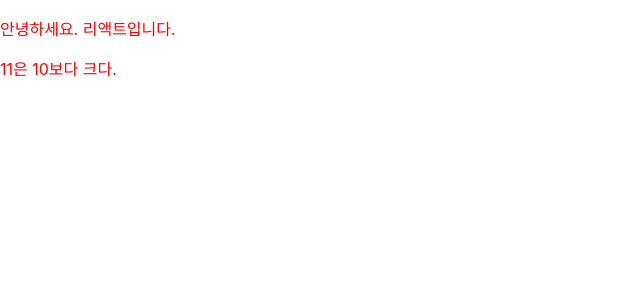
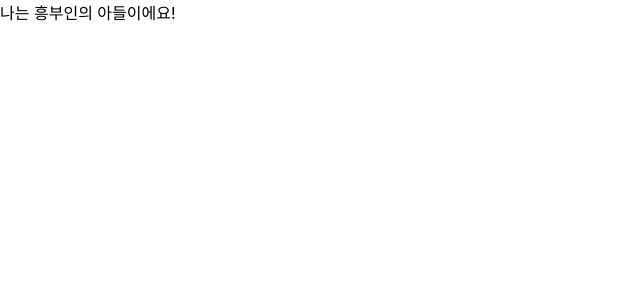
Before and after one commit to j-yesung/react-study, a React (Create React App) app in the folder go-react/: page / in a window 1280 px wide. Shown: the top 300 px of the page, without its empty margins (0-640 px from the left). Built offline with nearby package versions, Linux system fonts and the light colour scheme.

Commit message:
props 연습

```diff
--- a/go-react/src/App.js
+++ b/go-react/src/App.js
@@ -1,16 +1,21 @@
-import React from "react";
+import React from 'react';
+
+// props를 통해 부모 데이터를 전달받았다.
+function Son(props) {
+  console.log('props: ', props);
+  return <div>나는 {props.motherName}의 아들이에요!</div>;
+}
+
+// 부모 -> 자식 정보를 전달했다.
+function Mother() {
+  const name = '흥부인';
+  return <Son motherName={name} />;
+}
+
+function GrandFather() {
+  return <Mother />;
+}
 
 export default function App() {
-  const number = 11;
-  const pTagStyle = {
-    color: "red",
-  };
-  return (
-    <div className="test-class">
-      <p style={pTagStyle}>안녕하세요. 리액트입니다.</p>
-      {/* 주석을 사용하는 방법입니다. */}
-      {/* 삼항연ㅅ간자를 사용해 볼게요. */}
-      <p style={pTagStyle}>{number > 10 ? number + "은 10보다 크다." : number + "10보다 작다"}</p>
-    </div>
-  );
+  return <GrandFather />;
 }
```
